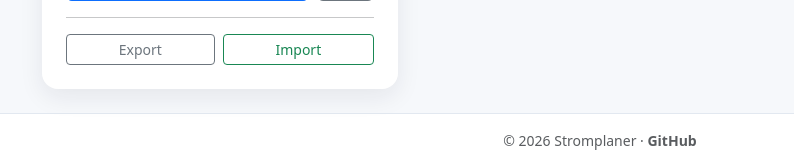
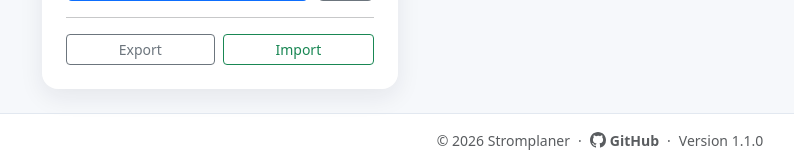
Before and after one commit to Wiwaltill/power-planner, a PHP site: page /devices.php in a window 1280 px wide. Shown: the part 723-890 px from the top of the page, without its empty margins (40-834 px from the left). Run offline with PHP 8.4, Linux system fonts and the light colour scheme; the visitor is signed in with stand-in values (Sample User, id 1); data that the repository does not hold is empty; some libraries are stand-ins or nearby versions.

Commit message:
Add Version Number and icon

```diff
--- a/inc/footer.php
+++ b/inc/footer.php
@@ -1,6 +1,15 @@
 <footer class="app-footer mt-auto py-3">
-  <div class="container small text-center text-muted">
-    © <?= date('Y') ?> <?= e(APP_NAME) ?> · <a href="<?= e(GITHUB_URL) ?>" target="_blank" rel="noopener noreferrer">GitHub</a>
+  <div class="container small text-center text-muted d-flex flex-column flex-md-row gap-2 justify-content-center align-items-center">
+    <span>© <?= date('Y') ?> <?= e(APP_NAME) ?></span>
+    <span class="d-none d-md-inline">·</span>
+    <a class="d-inline-flex align-items-center gap-1" href="<?= e(APP_GITHUB_URL) ?>" target="_blank" rel="noopener noreferrer" aria-label="GitHub Repository">
+      <svg xmlns="http://www.w3.org/2000/svg" width="16" height="16" fill="currentColor" viewBox="0 0 16 16" aria-hidden="true">
+        <path d="M8 0C3.58 0 0 3.58 0 8c0 3.54 2.29 6.53 5.47 7.59.4.07.55-.17.55-.38 0-.19-.01-.82-.01-1.49-2.01.37-2.53-.49-2.69-.94-.09-.23-.48-.94-.82-1.13-.28-.15-.68-.52-.01-.53.63-.01 1.08.58 1.23.82.72 1.21 1.87.87 2.33.66.07-.52.28-.87.51-1.07-1.78-.2-3.64-.89-3.64-3.95 0-.87.31-1.59.82-2.15-.08-.2-.36-1.02.08-2.12 0 0 .67-.21 2.2.82A7.65 7.65 0 0 1 8 3.87c.68 0 1.36.09 2 .26 1.53-1.04 2.2-.82 2.2-.82.44 1.1.16 1.92.08 2.12.51.56.82 1.27.82 2.15 0 3.07-1.87 3.75-3.65 3.95.29.25.54.73.54 1.48 0 1.07-.01 1.93-.01 2.2 0 .21.15.46.55.38A8.01 8.01 0 0 0 16 8c0-4.42-3.58-8-8-8z"/>
+      </svg>
+      GitHub
+    </a>
+    <span class="d-none d-md-inline">·</span>
+    <span>Version <?= e(APP_VERSION) ?></span>
   </div>
 </footer>
 <script src="https://cdn.jsdelivr.net/npm/bootstrap@5.3.3/dist/js/bootstrap.bundle.min.js"></script>
--- a/inc/helpers.php
+++ b/inc/helpers.php
@@ -1,5 +1,6 @@
 <?php
 if (!defined('APP_GITHUB_URL')) { define('APP_GITHUB_URL', 'https://github.com/Wiwaltill/power-planner/'); }
+if (!defined('APP_VERSION')) { define('APP_VERSION', '1.1.0'); }
 function e($value): string { return htmlspecialchars((string)$value, ENT_QUOTES, 'UTF-8'); }
 function json_response($data, int $status = 200): void {
     http_response_code($status);
```
